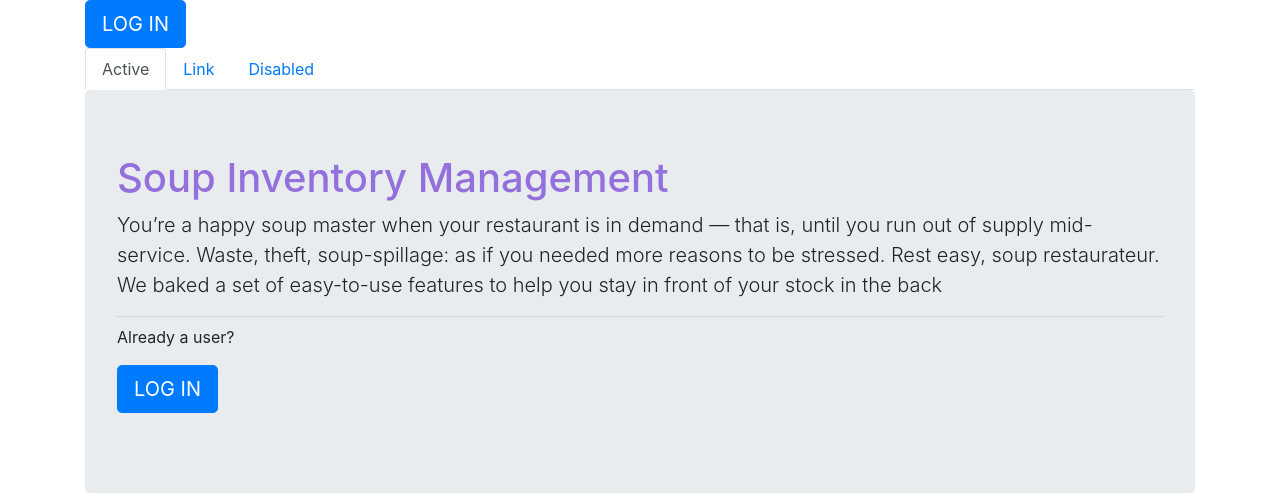
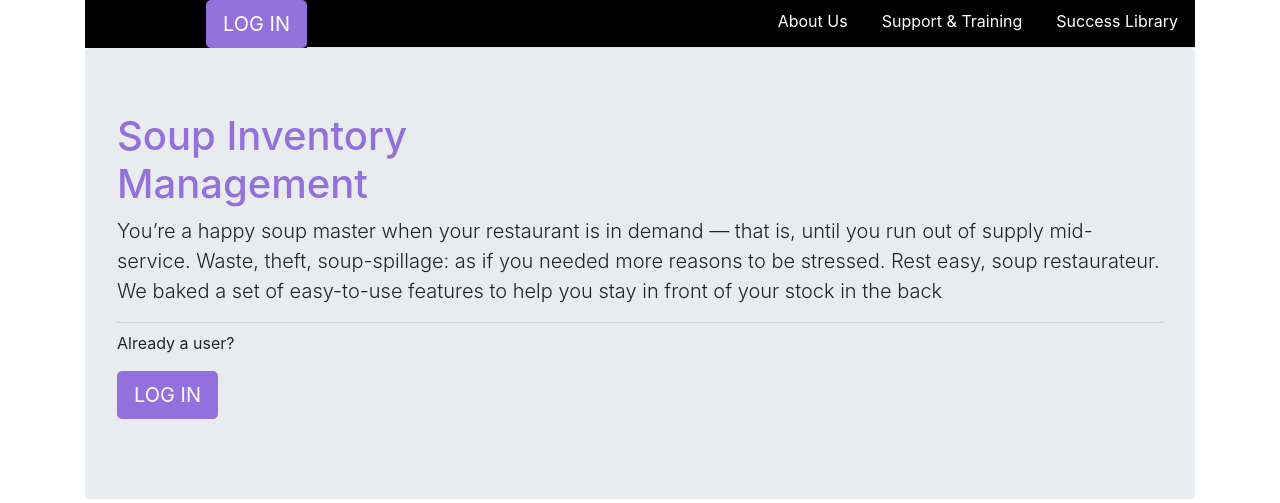
Before and after one commit to GregoryUrban/soup-marketing-page, a plain HTML site: page index.html in a window 1280 px wide. Shown: the top 503 px of the page. Drawn offline with nearby package versions, Linux system fonts and the light colour scheme.

Commit message:
Added navigation.less file, re-designed nav, login button. More HTML structuring.

```diff
--- a/index.html
+++ b/index.html
@@ -32,20 +32,24 @@
     <div class="container">
 
         <!-- Button trigger modal -->
-        <button type="button" class="btn btn-primary btn-lg" data-toggle="modal" data-target="#modelId">
-            LOG IN
-        </button>
-        <ul class="nav nav-tabs nav-stacked">
-            <li class="nav-item">
-                <a href="#" class="nav-link active">Active</a>
+
+        <header>
+
+            <button type="button" class="btn btn-primary btn-lg" data-toggle="modal" data-target="#modelId">
+                LOG IN
+            </button>
+            <ul class="nav nav-tabs nav-stacked">
+                <li class="nav-item">
+                <a href="#" class="nav-link active">About Us</a>
             </li>
             <li class="nav-item">
-                <a href="#" class="nav-link">Link</a>
+                <a href="#" class="nav-link">Support & Training</a>
             </li>
             <li class="nav-item disabled">
-                <a href="#" class="nav-link">Disabled</a>
+                <a href="#" class="nav-link">Success Library</a>
             </li>
         </ul>
+    </header>
         <!-- Modal -->
         <div class="modal fade" id="modelId" tabindex="-1" role="dialog" aria-labelledby="modelTitleId" aria-hidden="true">
             <div class="modal-dialog" role="document">
--- a/less/home-page.less
+++ b/less/home-page.less
@@ -1,7 +1,22 @@
+header {
+display: flex;
+flex-wrap: wrap;
+flex-direction: row;
+justify-content: flex-end;
+background-color: black;
+}
+    .btn-primary {
+        color: white;
+        background-color: mediumpurple;
+        background-color: mediumpurple;
+        border-color: mediumpurple ;
+    }
+
 .jumbotron h1 {
     color: mediumpurple;
     font-size-adjust: 80%;
-    border: 1px red;
+    // background-color: red;
+    width: 30%;
 
     @media @phone {
 
--- a/less/index.less
+++ b/less/index.less
@@ -7,6 +7,6 @@
 // @import 'mixins.less';
 // @import 'reset.less';
 // @import 'global.less';
-// @import 'navigation.less';
+@import 'navigation.less';
 // @import 'footer.less';
 @import 'home-page.less';
--- /dev/null
+++ b/less/navigation.less
@@ -0,0 +1,19 @@
+// Nav adjustments
+.nav {
+    background-color: black;
+    justify-content: flex-end;
+    width: 80%;
+    // color: white;
+}
+
+a {
+    color: white;
+    justify-content: flex-end;
+    // color: white;
+}
+
+.nav-tabs .nav-link.active {
+    background-color: black;
+    color: white;
+    border-color: black;
+}
```
Also changed, not shown: css/index.css, design files/TouchBistro.png (added).
